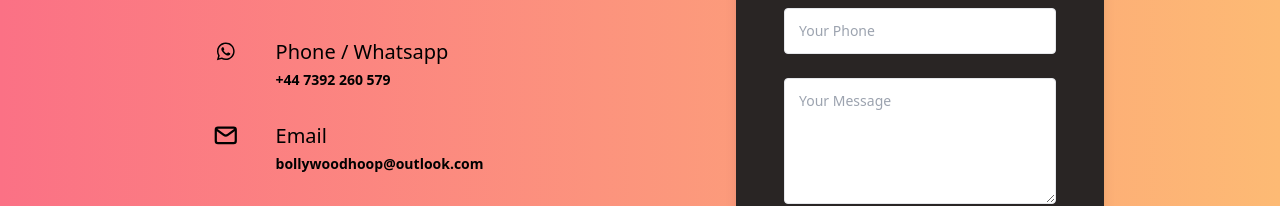
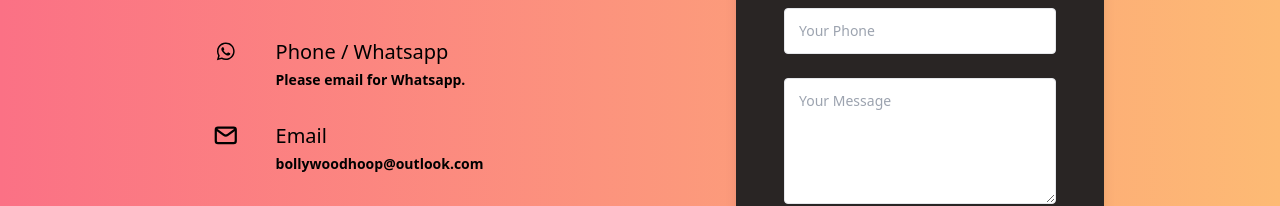
Before and after one commit to TanyaJRB/BollywoodHoop, a Vue app: page /contact in a window 1280 px wide. Shown: the part 340-546 px from the top of the page. Built offline with nearby package versions, Linux system fonts and the light colour scheme.

Commit message:
remove num

```diff
--- a/src/components/ContactCard.vue
+++ b/src/components/ContactCard.vue
@@ -14,7 +14,7 @@ let cardTitle = "";
 switch (props.icon) {
   case "phone":
     cardTitle = "Phone / Whatsapp";
-    cardText = "+44 7392 260 579";
+    cardText = "Please email for Whatsapp.";
     break;
   case "email":
     cardTitle = "Email";
```
